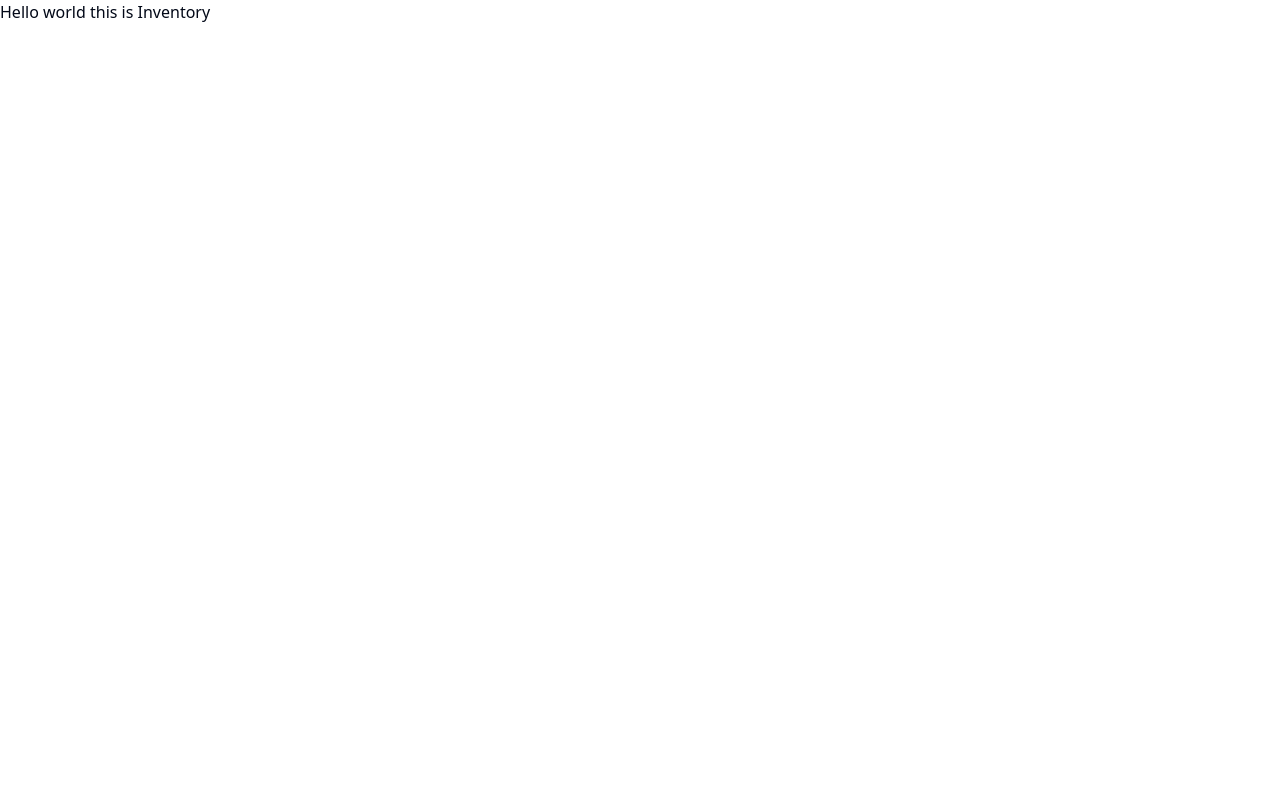
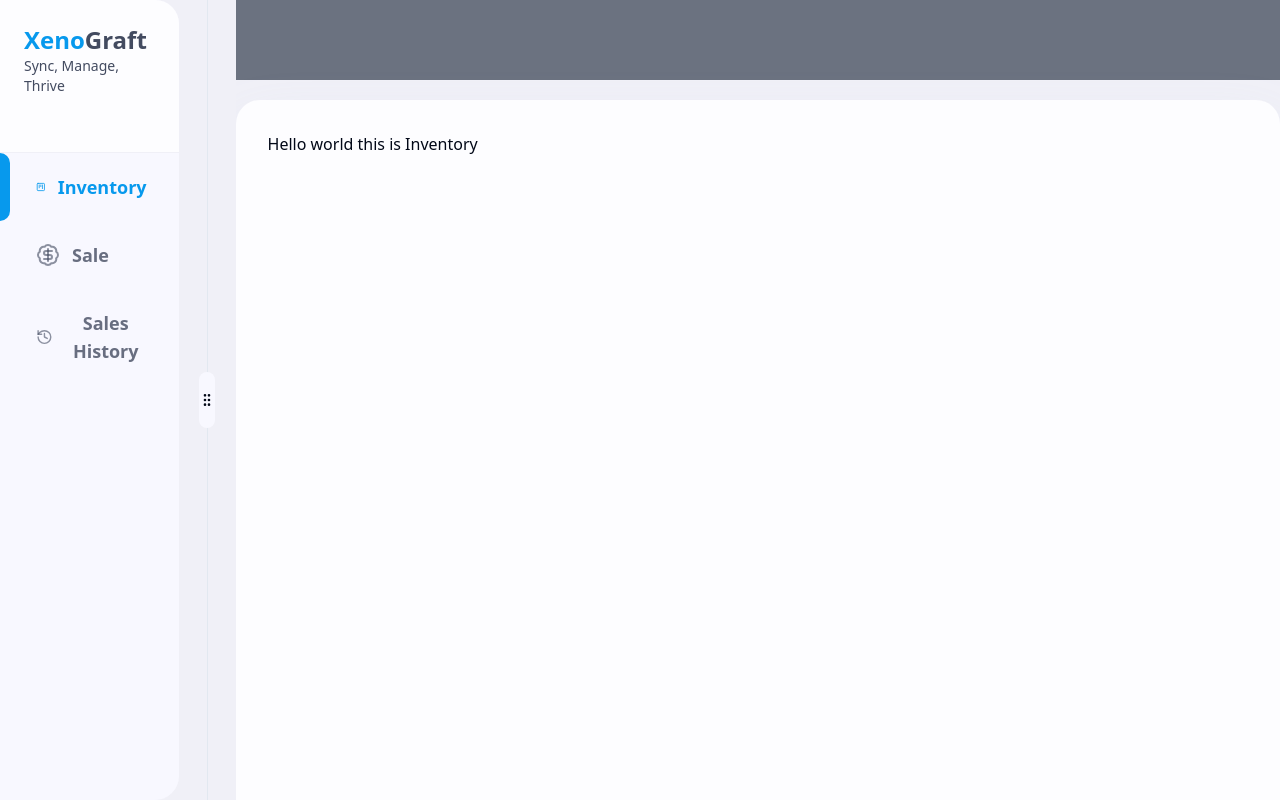
Before and after one commit to friyad/xenograft-mobiles-client, a React (Vite) app: page / in a window 1280 px wide. Built offline with nearby package versions, Linux system fonts and the light colour scheme.

Commit message:
feat(dashboard): :sparkles: Dashboard layout completed
Dashboard created with resizable layout (Not responsive yet) + Sidebar completed + Inventory, Sell and sellsHistory component wraped with dashboard layout + Few changes in tailwind config file to be able to provide % on colors

```diff
--- /dev/null
+++ b/src/components/Sidebar.tsx
@@ -0,0 +1,48 @@
+import { BadgeDollarSign, History, KanbanSquare } from "lucide-react";
+import { NavLink } from "react-router-dom";
+
+const Sidebar = () => {
+  return (
+    <div className="">
+      <div className="bg-cusGray-100 border-b border-cusGray-300 p-6">
+        <a href="/">
+          <h1 className="text-2xl mxl:text-3xl 3xl:text-3xl font-black text-primary">
+            Xeno<span className="text-cusBlack">Graft</span>
+          </h1>
+          <p className="text-cusBlack font-medium text-sm mb-8">
+            Sync, Manage, Thrive
+          </p>
+        </a>
+      </div>
+
+      <ul className="flex flex-col justify-start nav-items-ul">
+        <li>
+          <NavLink to="/">
+            <button>
+              <KanbanSquare />
+              <span>Inventory</span>
+            </button>
+          </NavLink>
+        </li>
+        <li>
+          <NavLink to="/sale">
+            <button>
+              <BadgeDollarSign />
+              <span>Sale</span>
+            </button>
+          </NavLink>
+        </li>
+        <li>
+          <NavLink to="/sale-history">
+            <button>
+              <History />
+              <span>Sales History</span>
+            </button>
+          </NavLink>
+        </li>
+      </ul>
+    </div>
+  );
+};
+
+export default Sidebar;
--- /dev/null
+++ b/src/components/ui/resizable.tsx
@@ -0,0 +1,43 @@
+import { GripVertical } from "lucide-react";
+import * as ResizablePrimitive from "react-resizable-panels";
+
+import { cn } from "@/lib/utils";
+
+const ResizablePanelGroup = ({
+  className,
+  ...props
+}: React.ComponentProps<typeof ResizablePrimitive.PanelGroup>) => (
+  <ResizablePrimitive.PanelGroup
+    className={cn(
+      "flex h-full w-full data-[panel-group-direction=vertical]:flex-col",
+      className
+    )}
+    {...props}
+  />
+);
+
+const ResizablePanel = ResizablePrimitive.Panel;
+
+const ResizableHandle = ({
+  withHandle,
+  className,
+  ...props
+}: React.ComponentProps<typeof ResizablePrimitive.PanelResizeHandle> & {
+  withHandle?: boolean;
+}) => (
+  <ResizablePrimitive.PanelResizeHandle
+    className={cn(
+      "relative flex mx-7 w-px items-center justify-center bg-border after:absolute after:inset-y-0 after:left-1/2 after:w-1 after:-translate-x-1/2 focus-visible:outline-none focus-visible:ring-1 focus-visible:ring-ring focus-visible:ring-offset-1 data-[panel-group-direction=vertical]:h-px data-[panel-group-direction=vertical]:w-full data-[panel-group-direction=vertical]:after:left-0 data-[panel-group-direction=vertical]:after:h-1 data-[panel-group-direction=vertical]:after:w-full data-[panel-group-direction=vertical]:after:-translate-y-1/2 data-[panel-group-direction=vertical]:after:translate-x-0 [&[data-panel-group-direction=vertical]>div]:rotate-90 group",
+      className
+    )}
+    {...props}
+  >
+    {withHandle && (
+      <div className="z-10 flex h-14 group-data-[resize-handle-active=pointer]:h-[80%] w-4 items-center justify-center rounded-full  bg-cusGray-200 transition-all duration-200">
+        <GripVertical className="h-8 w-auto" />
+      </div>
+    )}
+  </ResizablePrimitive.PanelResizeHandle>
+);
+
+export { ResizablePanelGroup, ResizablePanel, ResizableHandle };
--- a/src/index.scss
+++ b/src/index.scss
@@ -74,3 +74,46 @@
     @apply bg-background text-foreground;
   }
 }
+
+.sad {
+  // background: linear-gradient(180deg, #5676fe 0%, #479cfe 41.71%, #27eeff 100%);
+  // background: hsla(202, 94%, 48%, 0.993);
+}
+
+.nav-items-ul {
+  li {
+    @apply w-full pl-5 hover:bg-cusGray-300/60 relative;
+  }
+  a {
+    @apply inline-block w-full  before:bg-primary;
+  }
+  svg {
+    @apply text-cusBlack/60;
+  }
+  button {
+    @apply w-full py-5 pr-8 pl-4 flex justify-start items-center gap-3;
+  }
+  span {
+    @apply text-lg font-semibold text-cusBlack/80;
+  }
+
+  // Sidebar item active styles
+  a.active::before {
+    content: "";
+    position: absolute;
+    left: 0px;
+    top: 50%;
+    width: 10px;
+    height: 100%;
+    border-radius: 0px 9999px 9999px 0px;
+    transform: translateY(-50%);
+  }
+  a.active {
+    svg {
+      @apply text-primary;
+    }
+    span {
+      @apply font-bold text-primary;
+    }
+  }
+}
--- a/src/layouts/DashboardLayout.tsx
+++ b/src/layouts/DashboardLayout.tsx
@@ -1,5 +1,41 @@
-const DashboardLayout = () => {
-  return <div></div>;
+import { ReactNode } from "react";
+import {
+  ResizableHandle,
+  ResizablePanel,
+  ResizablePanelGroup,
+} from "@/components/ui/resizable";
+import Navbar from "@/components/Navbar";
+import Sidebar from "@/components/Sidebar";
+
+interface DashboardProps {
+  children: ReactNode;
+}
+
+const DashboardLayout = ({ children }: DashboardProps) => {
+  return (
+    <ResizablePanelGroup
+      // autoSaveId="persistence"
+      direction="horizontal"
+      className="bg-cusGray-300 min-h-screen overflow-hidden "
+    >
+      <ResizablePanel defaultSize={14} minSize={12} maxSize={18}>
+        <div className="bg-cusGray-200 h-full rounded-r-3xl overflow-hidden">
+          <Sidebar />
+        </div>
+      </ResizablePanel>
+
+      <ResizableHandle withHandle={true} />
+
+      <ResizablePanel defaultSize={82}>
+        <div className="h-full">
+          <Navbar />
+          <div className="mt-5 bg-cusGray-100 h-[calc(100%-100px)] rounded-t-3xl p-8 shadow-[0px_34px_64px_0px_#b1c8e82e]">
+            {children}
+          </div>
+        </div>
+      </ResizablePanel>
+    </ResizablePanelGroup>
+  );
 };
 
 export default DashboardLayout;
--- a/src/pages/Inventory.tsx
+++ b/src/pages/Inventory.tsx
@@ -1,8 +1,12 @@
+import DashboardLayout from "@/layouts/DashboardLayout";
+
 const Inventory = () => {
   return (
-    <div>
-      <h1> Hello world this is Inventory</h1>
-    </div>
+    <DashboardLayout>
+      <section className="">
+        <h1> Hello world this is Inventory</h1>
+      </section>
+    </DashboardLayout>
   );
 };
 
--- a/src/pages/Sell.tsx
+++ b/src/pages/Sell.tsx
@@ -1,8 +1,12 @@
+import DashboardLayout from "@/layouts/DashboardLayout";
+
 const Sell = () => {
   return (
-    <div>
-      <h1> This is Sell</h1>
-    </div>
+    <DashboardLayout>
+      <div>
+        <h1> This is Sell</h1>
+      </div>
+    </DashboardLayout>
   );
 };
 
--- a/src/pages/SellsHistory.tsx
+++ b/src/pages/SellsHistory.tsx
@@ -1,8 +1,12 @@
+import DashboardLayout from "@/layouts/DashboardLayout";
+
 const SellsHistory = () => {
   return (
-    <div>
-      <h1> Sells History</h1>
-    </div>
+    <DashboardLayout>
+      <div>
+        <h1> Sells History</h1>
+      </div>
+    </DashboardLayout>
   );
 };
 
--- a/src/routes/routes.tsx
+++ b/src/routes/routes.tsx
@@ -16,11 +16,11 @@ export const routes = createBrowserRouter([
         element: <Inventory />,
       },
       {
-        path: "sell",
+        path: "sale",
         element: <Sell />,
       },
       {
-        path: "sell-history",
+        path: "sale-history",
         element: <SellsHistory />,
       },
     ],
--- a/tailwind.config.cjs
+++ b/tailwind.config.cjs
@@ -49,43 +49,44 @@ module.exports = {
     },
     extend: {
       colors: {
-        cusBlue: {
-          100: "#089CEF",
-          200: "#0E7D70",
+        cusBlack: "#434B60",
+        cusGray: {
+          100: "#FDFDFF",
+          200: "#F8F8FF",
+          300: "#F0F0F7",
         },
-        cusBlack: "#3F4146",
-        border: "hsl(var(--border))",
-        input: "hsl(var(--input))",
-        ring: "hsl(var(--ring))",
-        background: "hsl(var(--background))",
-        foreground: "hsl(var(--foreground))",
+        border: "hsl(var(--border) / <alpha-value>)",
+        input: "hsl(var(--input) / <alpha-value>)",
+        ring: "hsl(var(--ring) / <alpha-value>)",
+        background: "hsl(var(--background) / <alpha-value>)",
+        foreground: "hsl(var(--foreground) / <alpha-value>)",
         primary: {
-          DEFAULT: "hsl(var(--primary))",
-          foreground: "hsl(var(--primary-foreground))",
+          DEFAULT: "hsl(var(--primary) / <alpha-value>)",
+          foreground: "hsl(var(--primary-foreground) / <alpha-value>)",
         },
         secondary: {
-          DEFAULT: "hsl(var(--secondary))",
-          foreground: "hsl(var(--secondary-foreground))",
+          DEFAULT: "hsl(var(--secondary) / <alpha-value>)",
+          foreground: "hsl(var(--secondary-foreground) / <alpha-value>)",
         },
         destructive: {
-          DEFAULT: "hsl(var(--destructive))",
-          foreground: "hsl(var(--destructive-foreground))",
+          DEFAULT: "hsl(var(--destructive) / <alpha-value>)",
+          foreground: "hsl(var(--destructive-foreground) / <alpha-value>)",
         },
         muted: {
-          DEFAULT: "hsl(var(--muted))",
-          foreground: "hsl(var(--muted-foreground))",
+          DEFAULT: "hsl(var(--muted) / <alpha-value>)",
+          foreground: "hsl(var(--muted-foreground) / <alpha-value>)",
         },
         accent: {
-          DEFAULT: "hsl(var(--accent))",
-          foreground: "hsl(var(--accent-foreground))",
+          DEFAULT: "hsl(var(--accent) / <alpha-value>)",
+          foreground: "hsl(var(--accent-foreground) / <alpha-value>)",
         },
         popover: {
-          DEFAULT: "hsl(var(--popover))",
-          foreground: "hsl(var(--popover-foreground))",
+          DEFAULT: "hsl(var(--popover) / <alpha-value>)",
+          foreground: "hsl(var(--popover-foreground) / <alpha-value>)",
         },
         card: {
-          DEFAULT: "hsl(var(--card))",
-          foreground: "hsl(var(--card-foreground))",
+          DEFAULT: "hsl(var(--card) / <alpha-value>)",
+          foreground: "hsl(var(--card-foreground) / <alpha-value>)",
         },
       },
       borderRadius: {
```
